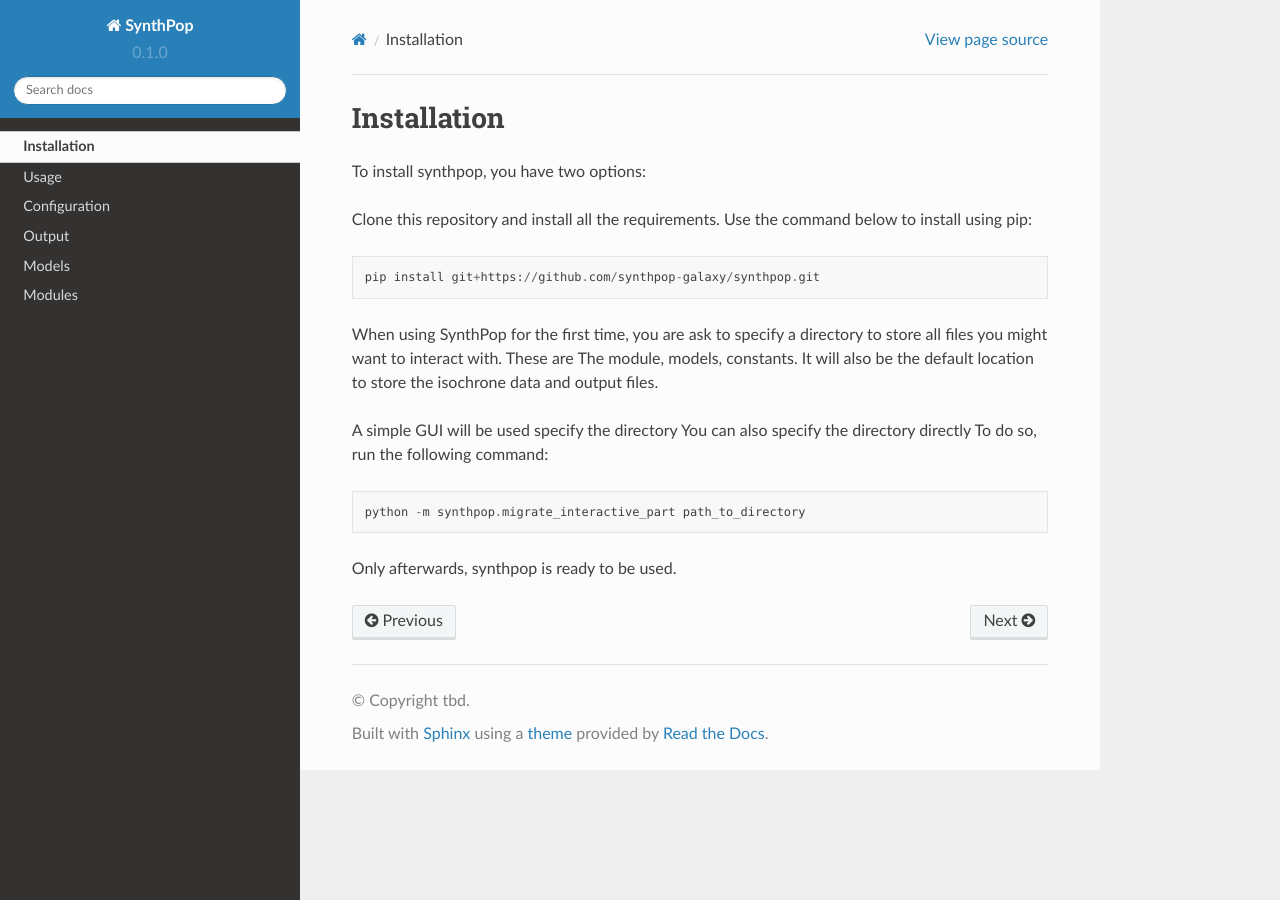
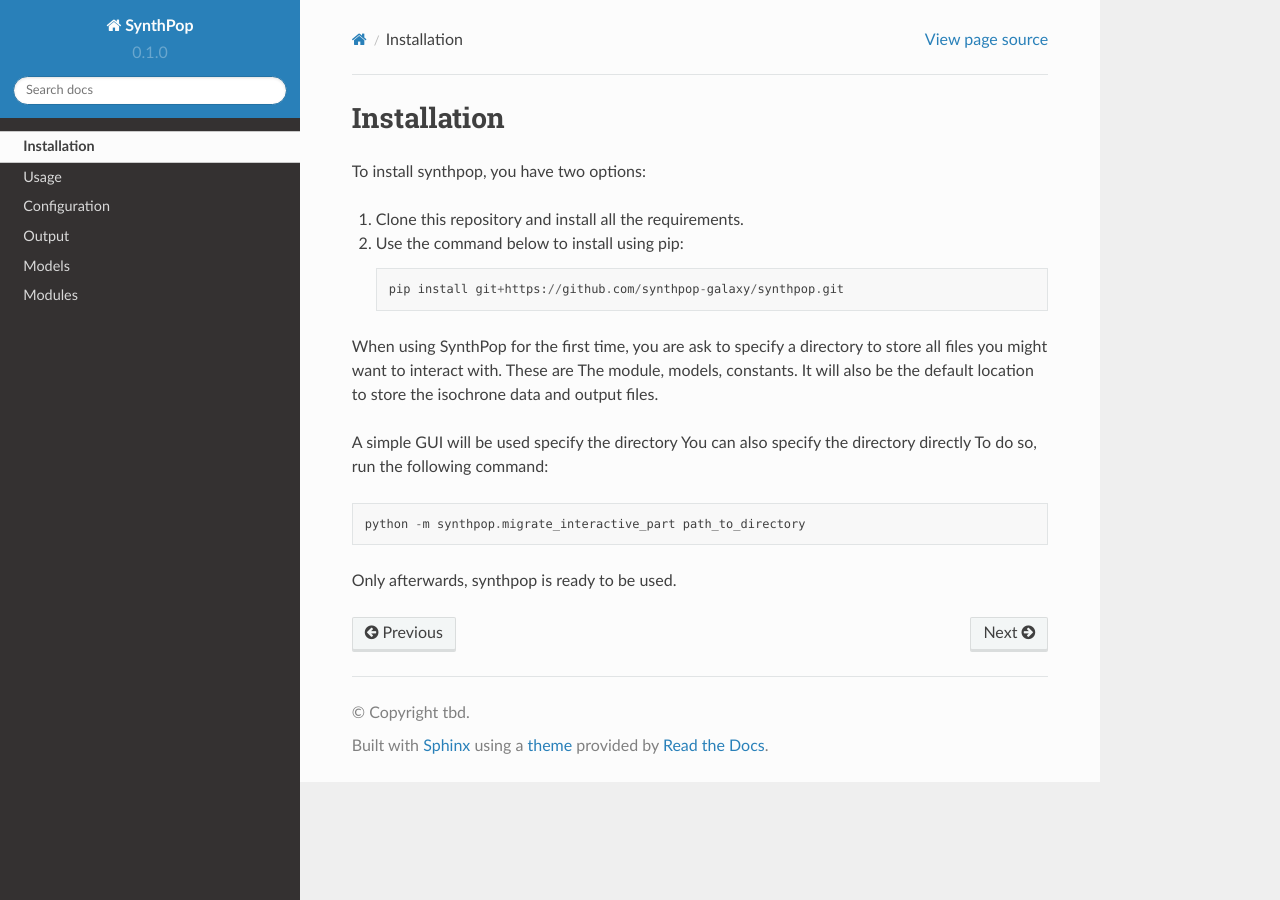
Before and after one commit to synthpop-galaxy/synthpop, a Sphinx documentation site: the page built from docs/source/installation.rst, in a window 1280 px wide. Built offline with Sphinx 7.4.7 and the Read the Docs theme 2.0.0, drawn with Linux system fonts in a browser that asks for light colours; part of the change alters nothing that is shown.

```diff
--- a/docs/source/installation.rst
+++ b/docs/source/installation.rst
@@ -3,8 +3,8 @@ Installation
 
 To install synthpop, you have two options:
 
-Clone this repository and install all the requirements.
-Use the command below to install using pip::
+1. Clone this repository and install all the requirements.
+2. Use the command below to install using pip::
 
     pip install git+https://github.com/synthpop-galaxy/synthpop.git
 
```
